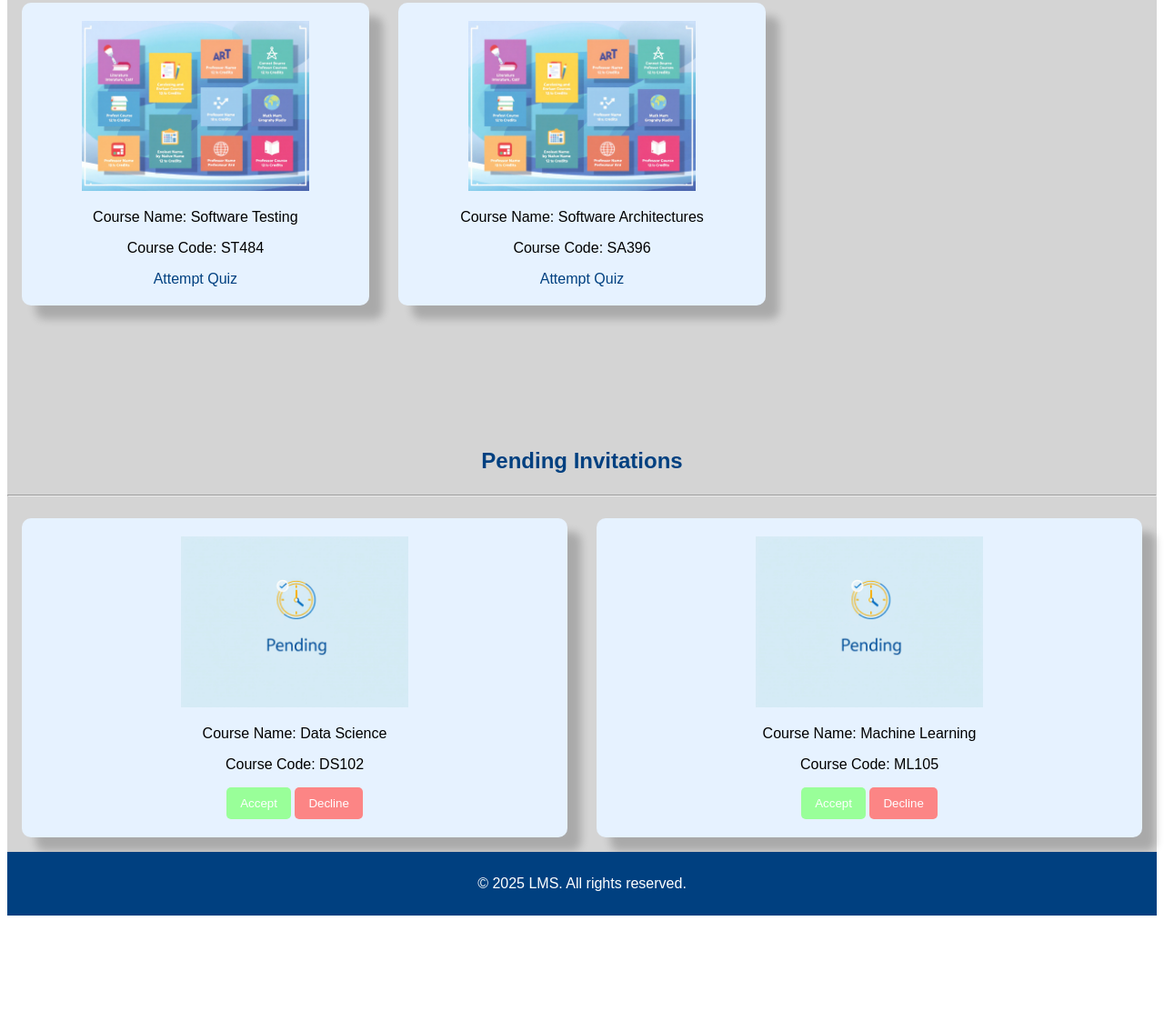
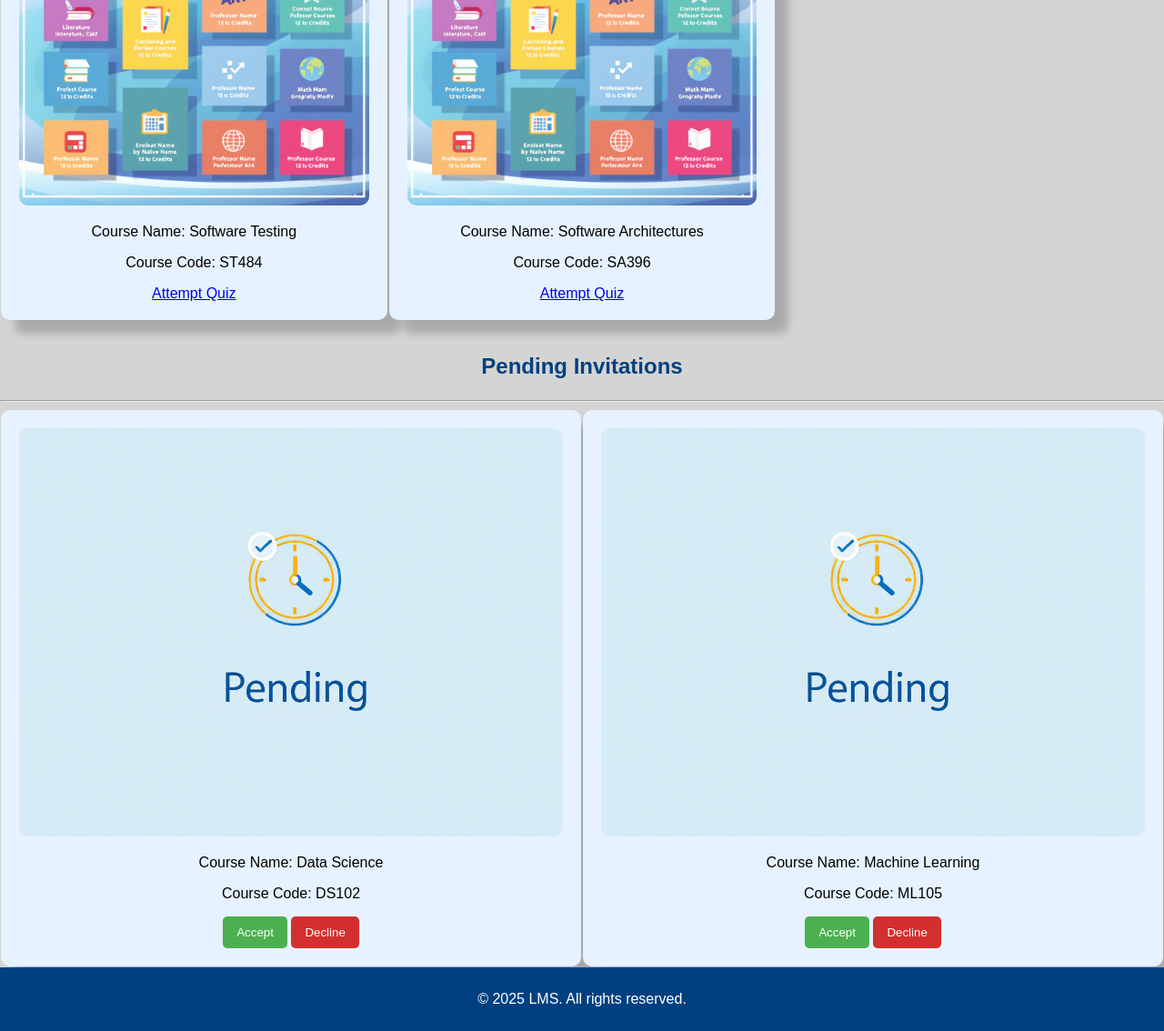
Before and after one commit to amazing-rachel/ensf381_A2, a plain HTML site: page course_view.html in a window 1280 px wide. Shown: the part 868-2002 px from the top of the page at 91% size. Before the commit the page ends 1883 px from the top, so only its background shows below. Drawn offline with Linux system fonts and the light colour scheme.

Commit message:
finished login, course view and index

```diff
--- a/course_view.html
+++ b/course_view.html
@@ -15,7 +15,7 @@
         </nav>
     </div>
     <main>
-        <h2 class="other_h2">LMS - Course View</h2>
+        <!-- <h2>LMS - Course View</h2> -->
         <div class="container">
         <label for="term">Select Term:</label>
         <select id="term" name="term">
@@ -27,8 +27,6 @@
         </div>
 
         <section class="Enrolled">
-			<!-- Courses in which the student is enrolled -->
-            <!-- Display Course 1, 2, and 3 in the same line -->
             <h2>Enrolled Courses</h2>
             <hr>
             <table>
@@ -58,7 +56,6 @@
                         </div>
 					</td>
 				</tr>
-				<!-- Display Course 4 and 5 in the same line -->
 				<tr>
 					<td>
 						<div>
@@ -96,8 +93,8 @@
                             <img src="course2.jpg" alt="Course 2" width="250">
                             <p>Course Name: Data Science</p>
                             <p>Course Code: DS102</p>
-                            <button style="background-color: rgb(153, 255, 153);">Accept</button>
-                            <button style="background-color: rgb(252, 133, 133);">Decline</button>
+                            <button class="accept">Accept</button>
+                            <button class="decline">Decline</button>
                         </div>
                     </td>
                     <td>
@@ -105,8 +102,8 @@
                             <img src="course2.jpg" alt="Course 2" width="250">
                             <p>Course Name: Machine Learning</p>
                             <p>Course Code: ML105</p>
-                            <button style="background-color: rgb(153, 255, 153);">Accept</button>
-                            <button style="background-color: rgb(252, 133, 133);">Decline</button>
+                            <button class="accept">Accept</button>
+                            <button class="decline">Decline</button>
                         </div>
                     </td>
                 </tr>
--- a/styles.css
+++ b/styles.css
@@ -1,5 +1,7 @@
 body {
     font-family: Arial, Helvetica, sans-serif;
+    margin: 0;
+    padding: 0;
 }
 
 header {
@@ -42,6 +44,8 @@ nav a:hover {
 
 main {
     background-color: #d4d4d4;
+    margin: 0;
+    padding: 0;
 }
 
 main #about {
@@ -52,6 +56,7 @@ main #about {
 
 main #about h2 {
     color: #004080;
+    text-align: center;
     padding-top: 10px;
 }
 
@@ -69,15 +74,27 @@ ul li {
     margin-bottom: 15px;
 }
 
+footer {
+    display: flex;
+    background-color: #004080;
+    justify-content: space-around;
+    padding: 10px;
+    margin: 0;
+}
+
+footer p {
+    color: white;
+}
+
 .other_h2{
     color: #004080;
     margin: 0;
     text-align: center;
-    padding-top: 45px;
+    padding-top: 50px;
     padding-bottom: 15px;
 }
 
-main form {
+main form div{
     display: flex;
     align-items: center;
     flex-direction: column;
@@ -91,6 +108,10 @@ main form {
     margin-bottom: 30px;
 }
 
+.inputs label{
+    padding: 10px;
+}
+
 #username, #password {
     background-color: lightyellow;
     padding: 10px;
@@ -100,54 +121,52 @@ main form {
     width: 20%;
 }
 
-main button {
+main form button {
     background-color: #008000;
     color: white;
+    margin-top: 15px;
     padding: 10px 15px;
     border-radius: 5px;
     border: none;
-
 }
 
-main button:hover{
+main form button:hover{
     background-color: #006600;
 }
 
-main a {
+main form {
+    text-align: center;
+    padding-bottom: 40px;
+}
+
+.login_end:hover{
+    text-decoration: underline;
+}
+
+.login_end{
     color: #004080;
     text-decoration: none;
 }
 
-main div {
+.container {
+    display: flex;
+    justify-content: center;
+    align-items: center;
+    width: 100%;
     text-align: center;
-    padding-top: 20px;
-    padding-bottom: 40px;
+    padding-top: 40px;
+    padding-bottom: 20px;
 }
 
-main a:hover{
-    text-decoration: underline;
+.container select {
+    margin-left: 10px;
 }
 
-.login_end label {
-    margin-bottom: 15px;
-}
-
-.container {
-    width: 100%;
-
-}
-
-#term {
+select {
     background-color: lightyellow;
     border-radius: 5px;
     padding: 5px;
 }
-
-.term-container select, .term-container label{
-    display: inline;
-}
-
-
 
 .term {
     display: flex;
@@ -165,11 +184,10 @@ main a:hover{
     color: #004080;
     margin: 0;
     text-align: center;
-    padding-top: 45px;
     padding-bottom: 15px;
 }
 
-table {
+.Enrolled table {
     width: 100%;
     text-align: center;
     border-collapse: collapse;
@@ -179,21 +197,46 @@ table {
     background-color: #e6f2ff;
     box-shadow: 15px 15px 10px rgba(0,0,0,0.2);
     padding: 20px;
-    margin: 15px;
+    margin: 1px;
+    border-radius: 10px;
+    flex-direction: column;
+    justify-content: space-between;
+    align-items: center;
+    text-align: center;
+}
+
+.Enrolled img {
+    width: 100%;
+    height: 100%;
     border-radius: 10px;
 }
 
-
-
-
-
-footer {
-    display: flex;
-    background-color: #004080;
-    justify-content: space-around;
-    padding: 10px;
+.Enrolled td {
+    width: 33.33%;
+    padding: 0px;
+    margin: 0;
 }
 
-footer p {
+.accept {
+    background-color: #4caf50;
     color: white;
+    border-radius: 5px;
+    border: 0;
+    padding: 10px 15px;
 }
+
+.accept:hover {
+    background-color: #265e28;
+}
+
+.decline {
+    background-color: #d32f2f;
+    color: white;
+    border-radius: 5px;
+    border: 0;
+    padding: 10px 15px;
+}
+
+.decline:hover {
+    background-color: #821b1b;
+}
```
Also changed, not shown: login.html (+8 -8 lines), leaderboard.html (renamed from leadboard.html).
